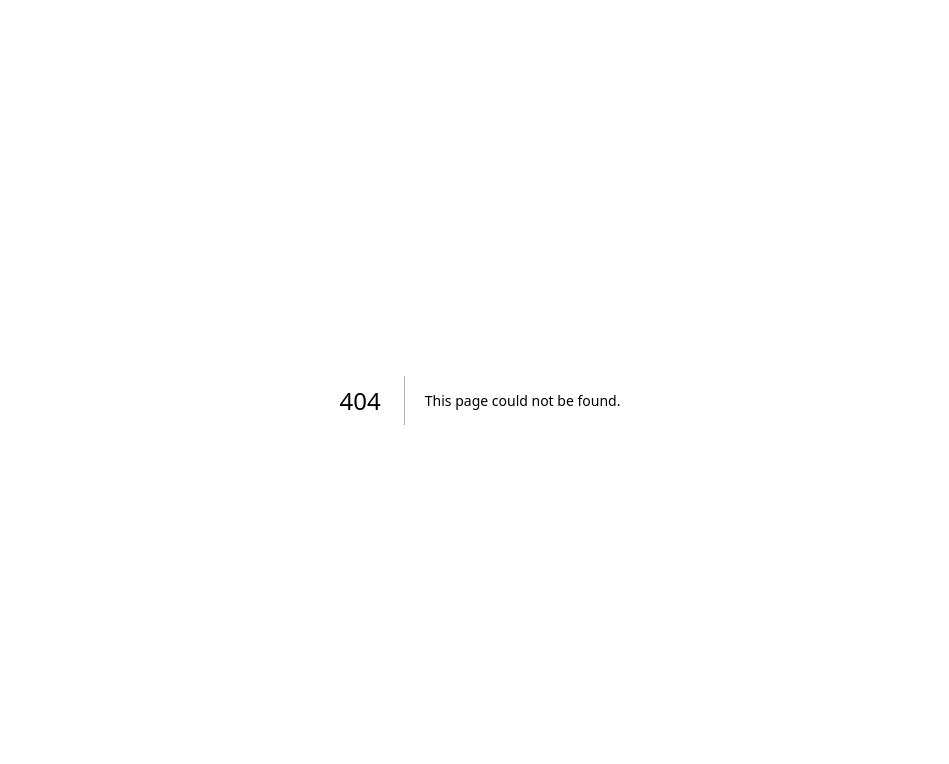
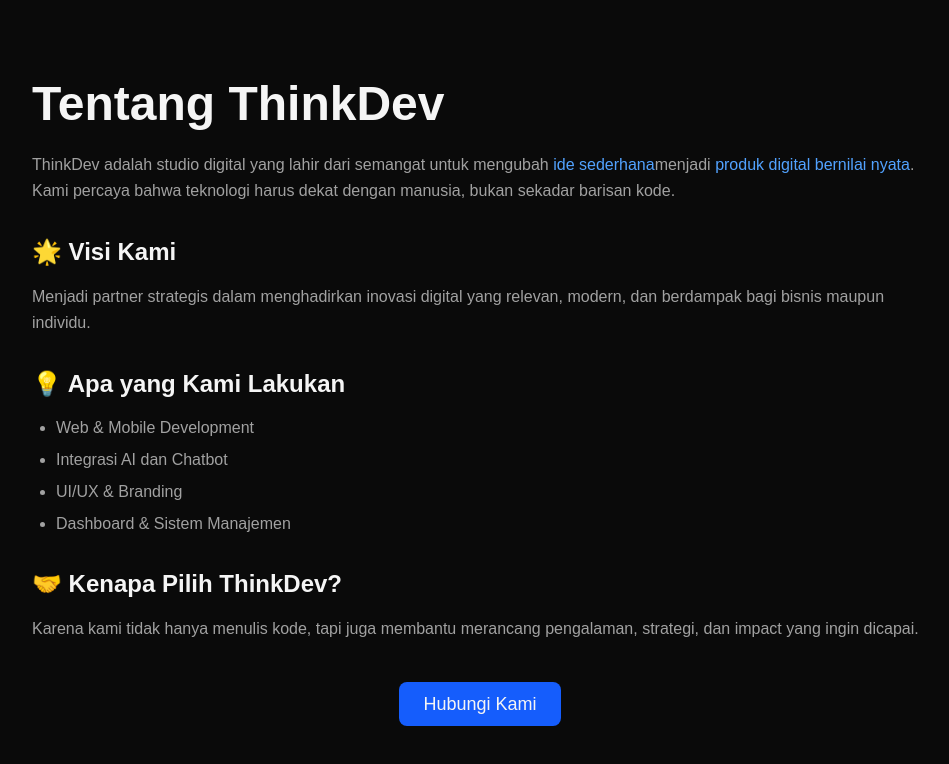
Before and after one commit to ZARUZI/thinkdev, a Next.js app: page /about in a window 1280 px wide. Before the commit this address had no page. Shown: the top 764 px of the page, without its empty margins (160-1109 px from the left). Built offline with nearby package versions, Linux system fonts and the light colour scheme.

Commit message:
Add About page

```diff
--- /dev/null
+++ b/app/about/page.js
@@ -0,0 +1,45 @@
+export default function AboutPage() {
+  return (
+    <main className="min-h-screen bg-neutral-950 text-neutral-100 px-6 py-20">
+      <section className="max-w-4xl mx-auto">
+        <h1 className="text-4xl md:text-5xl font-bold mb-6">Tentang ThinkDev</h1>
+        <p className="text-neutral-400 leading-relaxed mb-8">
+          ThinkDev adalah studio digital yang lahir dari semangat untuk
+          mengubah <span className="text-blue-400">ide sederhana</span>
+          menjadi <span className="text-blue-400">produk digital bernilai nyata</span>.
+          Kami percaya bahwa teknologi harus dekat dengan manusia, bukan
+          sekadar barisan kode.
+        </p>
+
+        <h2 className="text-2xl font-semibold mb-4">🌟 Visi Kami</h2>
+        <p className="text-neutral-400 leading-relaxed mb-8">
+          Menjadi partner strategis dalam menghadirkan inovasi digital
+          yang relevan, modern, dan berdampak bagi bisnis maupun individu.
+        </p>
+
+        <h2 className="text-2xl font-semibold mb-4">💡 Apa yang Kami Lakukan</h2>
+        <ul className="list-disc pl-6 space-y-2 text-neutral-400 mb-8">
+          <li>Web & Mobile Development</li>
+          <li>Integrasi AI dan Chatbot</li>
+          <li>UI/UX & Branding</li>
+          <li>Dashboard & Sistem Manajemen</li>
+        </ul>
+
+        <h2 className="text-2xl font-semibold mb-4">🤝 Kenapa Pilih ThinkDev?</h2>
+        <p className="text-neutral-400 leading-relaxed mb-8">
+          Karena kami tidak hanya menulis kode, tapi juga membantu
+          merancang pengalaman, strategi, dan impact yang ingin dicapai.
+        </p>
+
+        <p className="text-center mt-12">
+          <a
+            href="/contact"
+            className="px-6 py-3 rounded-lg bg-blue-600 hover:bg-blue-700 transition text-lg font-medium"
+          >
+            Hubungi Kami
+          </a>
+        </p>
+      </section>
+    </main>
+  );
+}
```
